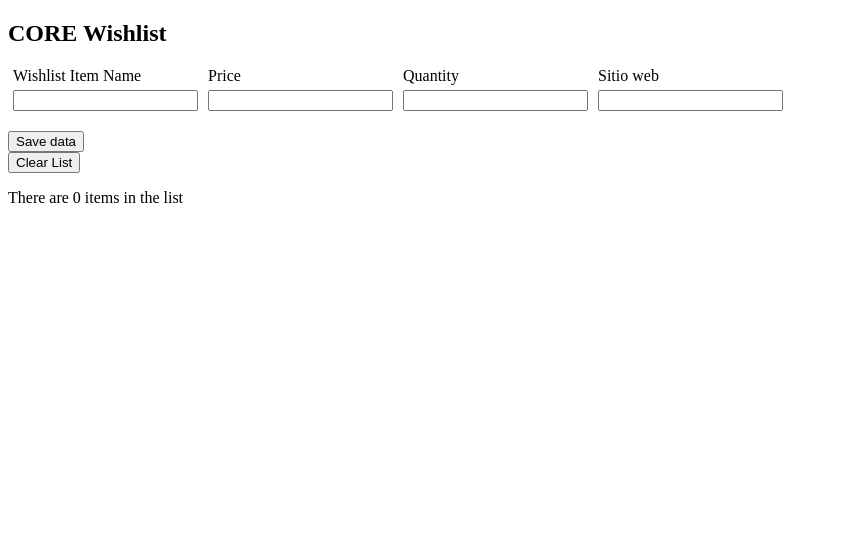
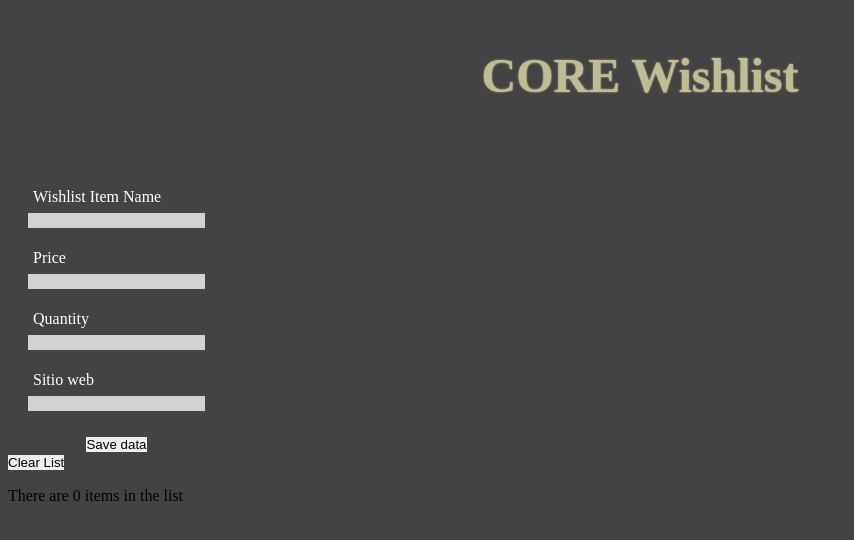
Before and after one commit to S1t0/W14D3-DANIEL-SQUITTIERI-ANDRES-GARCIA, a React (Vite) app: page / in a window 1280 px wide. Shown: the top 540 px of the page, without its empty margins (0-854 px from the left). Built offline with nearby package versions, Linux system fonts and the light colour scheme.

Commit message:
Added style

```diff
--- a/index.html
+++ b/index.html
@@ -1,13 +1,14 @@
 <!DOCTYPE html>
 <html lang="en">
-<head>
-    <meta charset="UTF-8">
-    <meta http-equiv="X-UA-Compatible" content="IE=edge">
-    <meta name="viewport" content="width=device-width, initial-scale=1.0">
+  <head>
+    <meta charset="UTF-8" />
+    <meta http-equiv="X-UA-Compatible" content="IE=edge" />
+    <meta name="viewport" content="width=device-width, initial-scale=1.0" />
+    <link rel="stylesheet" href="/public/style.css" />
     <title>CORE Wishlist</title>
-</head>
-<body>
+  </head>
+  <body>
     <div id="root"></div>
     <script type="module" src="src/index.tsx"></script>
-</body>
+  </body>
 </html>
--- /dev/null
+++ b/public/style.css
@@ -0,0 +1,8 @@
+* {
+  padding: 0;
+  border: 0;
+}
+
+body {
+  background-color: rgb(68, 67, 67);
+}
--- a/src/components/App.tsx
+++ b/src/components/App.tsx
@@ -2,11 +2,19 @@ import React from 'react';
 import { ItemsProvider } from '../hooks/useItems';
 import { AddItemForm } from './forms/AddItemForm';
 import { ItemsList } from './ItemsList';
+import styled from 'styled-components';
+
+const Styledh2 = styled.h2`
+  text-align: center;
+  color: #c0bd94;
+  text-shadow: 0 0 2px #c0bd94;
+  font-size: 3rem;
+`;
 
 export const App = () => {
   return (
     <ItemsProvider>
-      <h2>CORE Wishlist</h2>
+      <div style={{ display: 'flex' }}></div> <Styledh2>CORE Wishlist</Styledh2>
       <AddItemForm />
       <ItemsList />
     </ItemsProvider>
--- a/src/components/forms/AddItemForm.tsx
+++ b/src/components/forms/AddItemForm.tsx
@@ -1,14 +1,21 @@
-import React, { useState } from 'react';
+import React from 'react';
 import styled from 'styled-components';
 import { useForm } from 'react-hook-form';
 import { useItems } from '../../hooks/useItems';
 
 const GridForm = styled.div`
   display: flex;
+  padding: 15px;
+  flex-direction: column;
+  justify-content: 'center';
+  color: white;
   & > div {
-    padding: 0 5px;
+    padding: 10px 5px;
     p {
-      margin: 0 0 5px 0;
+      margin: 0 0 5px 5px;
+    }
+    input {
+      background-color: #d3d2d2;
     }
   }
 `;
@@ -36,7 +43,15 @@ export const AddItemForm = () => {
   });
 
   return (
-    <form onSubmit={handleSubmit(submit)}>
+    <form
+      onSubmit={handleSubmit(submit)}
+      style={{
+        marginTop: 20,
+        display: 'inline-block',
+        justifyContent: 'center',
+        flexDirection: 'column',
+      }}
+    >
       <GridForm>
         <div>
           <p>Wishlist Item Name</p>
@@ -56,7 +71,7 @@ export const AddItemForm = () => {
           <input {...register('web')} />
         </div>
       </GridForm>
-      <div style={{ marginTop: 20 }}>
+      <div style={{ display: 'flex', justifyContent: 'center' }}>
         <button onClick={submit}>Save data</button>
       </div>
     </form>
--- a/src/lib/validate_url.ts
+++ b/src/lib/validate_url.ts
@@ -5,7 +5,7 @@ export const validate_url = async (url: string): Promise<boolean> => {
   console.log(url);
   try {
     //axios.get(url)
-    await Axios({url})
+    await Axios.get(url)
     console.log("Url valida");
     return true;
 
```
